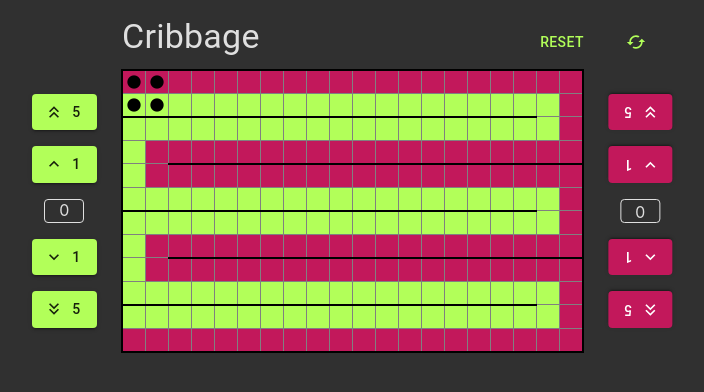
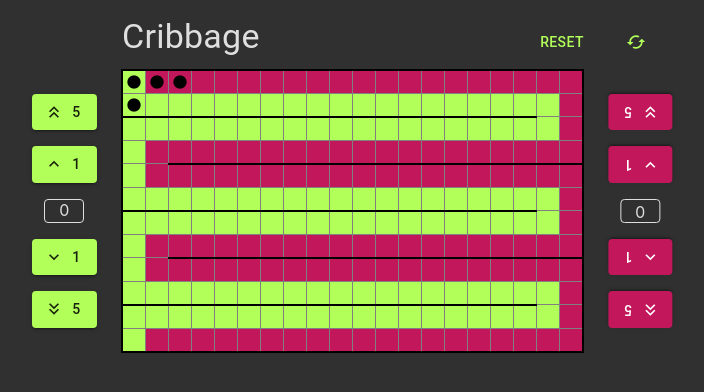
Before and after one commit to Sutherlandon/cribbage-board, a React (Create React App) app: page / in a window 1280 px wide. Shown: the top 392 px of the page, without its empty margins (288-992 px from the left). Built offline with nearby package versions, Linux system fonts and the light colour scheme.

Commit message:
Fixed the board so the cells are now even and cleared up console errors

```diff
--- a/src/board1.js
+++ b/src/board1.js
@@ -1,7 +1,7 @@
 // hard coded map so its easy to paint and track
 export const board1 = {
   redCells:  [
-    '0,0', '0,1', '0,2', '0,3', '0,4', '0,5', '0,6', '0,7', '0,8', '0,9', '0,10', '0,11', '0,12', '0,13', '0,14', '0,15', '0,16', '0,17', '0,18', '0,19',
+          '0,1', '0,2', '0,3', '0,4', '0,5', '0,6', '0,7', '0,8', '0,9', '0,10', '0,11', '0,12', '0,13', '0,14', '0,15', '0,16', '0,17', '0,18', '0,19',
                                                                                                                                                   '1,19',
                                                                                                                                                   '2,19',
           '3,19', '3,18', '3,17', '3,16', '3,15', '3,14', '3,13', '3,12', '3,11', '3,10', '3,9', '3,8', '3,7', '3,6', '3,5', '3,4', '3,3', '3,2', '3,1',
@@ -12,9 +12,10 @@ export const board1 = {
           '8,1', '8,2', '8,3', '8,4', '8,5', '8,6', '8,7', '8,8', '8,9', '8,10', '8,11', '8,12', '8,13', '8,14', '8,15', '8,16', '8,17', '8,18', '8,19',
                                                                                                                                                   '9,19',
                                                                                                                                                   '10,19',
-    '11,19', '11,18', '11,17', '11,16', '11,15', '11,14', '11,13', '11,12', '11,11', '11,10', '11,9', '11,8', '11,7', '11,6', '11,5', '11,4', '11,3', '11,2', '11,1', '11,0'
+          '11,19', '11,18', '11,17', '11,16', '11,15', '11,14', '11,13', '11,12', '11,11', '11,10', '11,9', '11,8', '11,7', '11,6', '11,5', '11,4', '11,3', '11,2', '11,1',
   ],
   blueCells: [
+    '0,0',
     '1,0', '1,1', '1,2', '1,3', '1,4', '1,5', '1,6', '1,7', '1,8', '1,9', '1,10', '1,11', '1,12', '1,13', '1,14', '1,15', '1,16', '1,17', '1,18',
     '2,18', '2,17', '2,16', '2,15', '2,14', '2,13', '2,12', '2,11', '2,10', '2,9', '2,8', '2,7', '2,6', '2,5', '2,4', '2,3', '2,2', '2,1', '2,0',
     '3,0',
@@ -25,5 +26,6 @@ export const board1 = {
     '8,0',
     '9,0', '9,1', '9,2', '9,3', '9,4', '9,5', '9,6', '9,7', '9,8', '9,9', '9,10', '9,11', '9,12', '9,13', '9,14', '9,15', '9,16', '9,17', '9,18',
     '10,18', '10,17', '10,16', '10,15', '10,14', '10,13', '10,12', '10,11', '10,10', '10,9', '10,8', '10,7', '10,6', '10,5', '10,4', '10,3', '10,2', '10,1', '10,0',
+    '11,0'
   ]
 };
--- a/src/components/Board.js
+++ b/src/components/Board.js
@@ -2,8 +2,6 @@ import { useTheme } from '@mui/material';
 
 import dotImage from '../images/dot.png';
 import { board1 } from '../board1';
-
-console.log(board1.blueCells.length, board1.redCells.length);
 
 function Cell({ color, hasPeg, btmBorder }) {
   const borderColor = 'gray';
@@ -70,10 +68,17 @@ export default function Board({ redPos, bluePos }) {
         btmBorder = true;
       }
 
-      cells.push(<Cell color={color} hasPeg={hasPeg} btmBorder={btmBorder} />);
+      cells.push(
+        <Cell
+          color={color}
+          hasPeg={hasPeg}
+          btmBorder={btmBorder}
+          key={`${row},${col}`}
+        />
+      );
     }
 
-    rows.push(<tr>{cells}</tr>);
+    rows.push(<tr key={`${row}`}>{cells}</tr>);
   }
 
   return (
```
